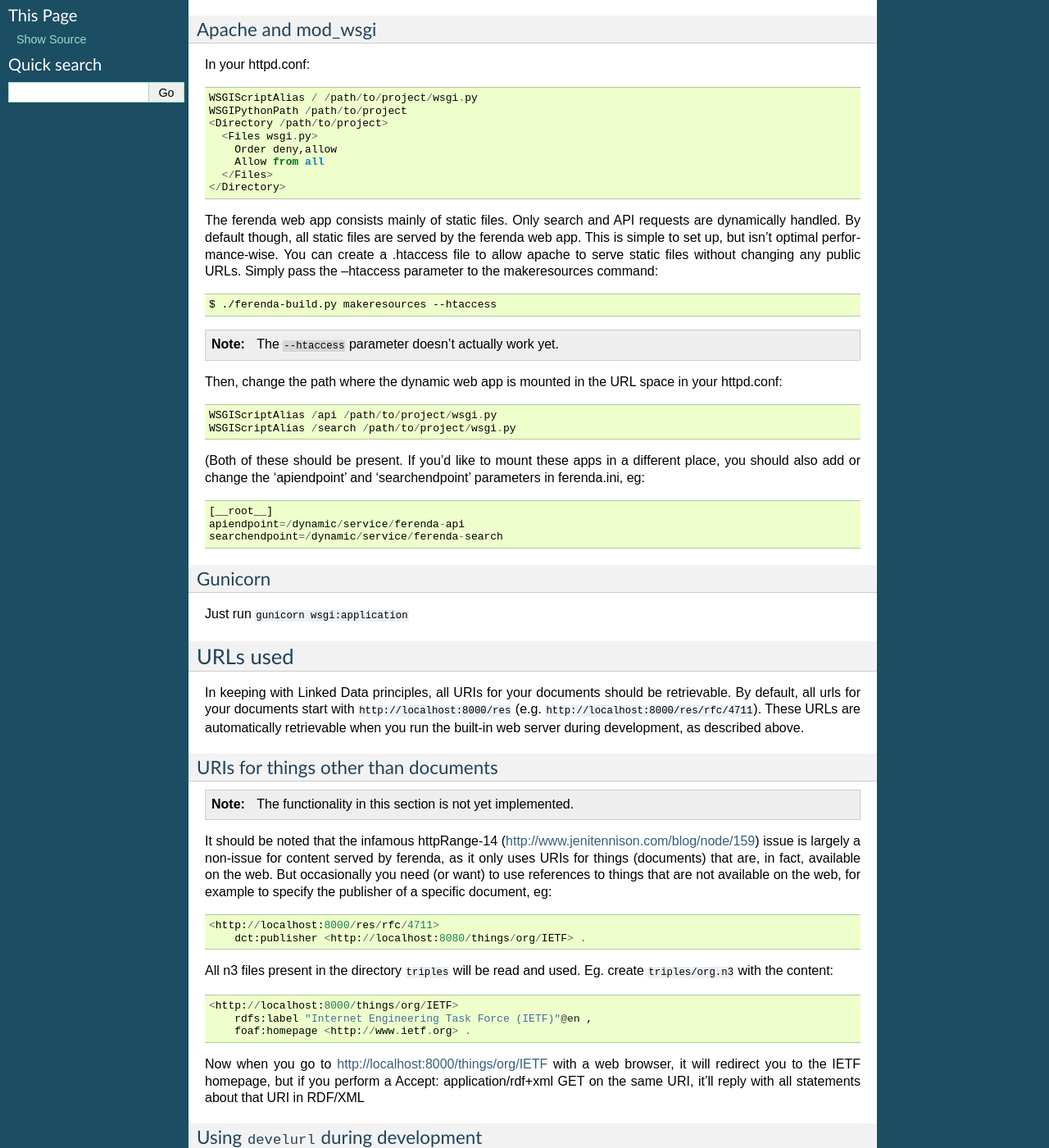
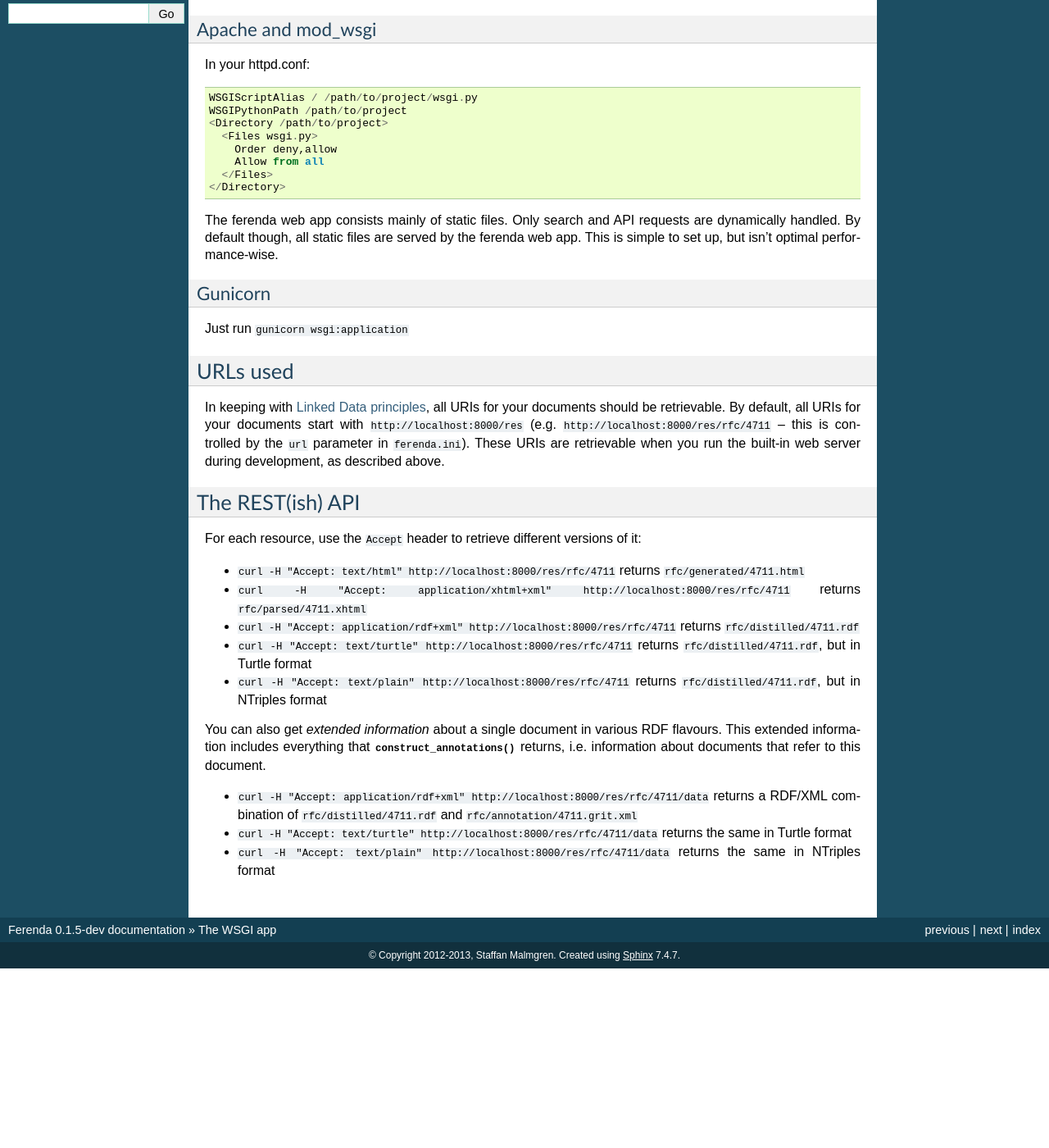
Before and after one commit to staffanm/ferenda, a Sphinx documentation site: the page built from doc/wsgi.rst, in a window 1280 px wide and 1400 px high, scrolled down 408 px. Shown: the whole window at 82% size. Built offline with Sphinx 7.4.7, drawn with Linux system fonts in a browser that asks for light colours; after the commit the page ends 1589 px from its top, so only the background shows below that; some of the changed text lies outside the part shown.

```diff
--- a/doc/examples/w3cstandards.py
+++ b/doc/examples/w3cstandards.py
@@ -39,7 +39,9 @@
         from ferenda import util
         import re
         DCT = Namespace("http://purl.org/dc/terms/")
+        FOAF = Namespace("http://xmlns.com/foaf/0.1/")
         d = Describer(doc.meta, doc.uri)
+        d.rdftype(FOAF.Document)
         d.value(DCT.title, soup.find("title").text, lang=doc.lang)
         d.value(DCT.abstract, soup.find(True, "abstract"), lang=doc.lang)
         # find the issued date -- assume it's the first thing that looks
--- a/doc/index.rst
+++ b/doc/index.rst
@@ -26,7 +26,6 @@
    citationparsing
    toc
    news
-   linkeddata
    wsgi
    external-dbs
    advanced
--- a/doc/linkeddata.rst
+++ /dev/null
@@ -1,32 +0,0 @@
-Linked data in ferenda
-======================
-
-Sites built with Ferenda are compliant with Linked Data
-principles. Here are some thoughts about how.
-
-URIs as identifiers
--------------------
-
-And how URIs are used throughout.
-
-RDFa
-----
-
-The basic mechanism for storing data with metadata.
-
-Vocabularies
-------------
-
-Ferenda supports common vocabularies and/or your own.
-
-
-Serving useful data for URIs
-----------------------------
-
-Aka "the URI is the API"
-
-
-Linked Data API
----------------
-
-For faceted search and similar stuff
--- a/doc/wsgi.rst
+++ b/doc/wsgi.rst
@@ -1,13 +1,8 @@
-
-
-
-
-The WSGI app and it's ReST API
-==============================
+The WSGI app
+============
 
 All ferenda projects contains a built-in web application. This app
-provides navigation, document display, search and an API
-
+provides navigation, document display and search.
 
 Running the web application
 ---------------------------
@@ -29,7 +24,6 @@
   inifile = os.path.join(os.path.dirname(__file__), "ferenda.ini")
   application = make_wsgi_app(inifile=inifile)
 
-
 Apache and mod_wsgi
 ^^^^^^^^^^^^^^^^^^^
 In your httpd.conf::
@@ -46,30 +40,33 @@
 The ferenda web app consists mainly of static files. Only search and
 API requests are dynamically handled. By default though, all static
 files are served by the ferenda web app. This is simple to set up, but
-isn't optimal performance-wise. You can create a .htaccess file to
-allow apache to serve static files without changing any public
-URLs. Simply pass the --htaccess parameter to the makeresources
-command::
+isn't optimal performance-wise.
 
-  $ ./ferenda-build.py makeresources --htaccess
+..
+  You can create a .htaccess file to
+  allow apache to serve static files without changing any public
+  URLs. Simply pass the --htaccess parameter to the makeresources
+  command::
 
-.. note::
+    $ ./ferenda-build.py makeresources --htaccess
 
-   The ``--htaccess`` parameter doesn't actually work yet.
+  .. note::
 
-Then, change the path where the dynamic web app is mounted in the URL
-space in your httpd.conf::
+     The ``--htaccess`` parameter doesn't actually work yet.
 
-  WSGIScriptAlias /api /path/to/project/wsgi.py
-  WSGIScriptAlias /search /path/to/project/wsgi.py
+  Then, change the path where the dynamic web app is mounted in the URL
+  space in your httpd.conf::
 
-(Both of these should be present. If you'd like to mount these apps in
-a different place, you should also add or change the 'apiendpoint' and
-'searchendpoint' parameters in ferenda.ini, eg::
+    WSGIScriptAlias /api /path/to/project/wsgi.py
+    WSGIScriptAlias /search /path/to/project/wsgi.py
 
-  [__root__]
-  apiendpoint=/dynamic/service/ferenda-api
-  searchendpoint=/dynamic/service/ferenda-search
+  (Both of these should be present. If you'd like to mount these apps in
+  a different place, you should also add or change the 'apiendpoint' and
+  'searchendpoint' parameters in ferenda.ini, eg::
+
+    [__root__]
+    apiendpoint=/dynamic/service/ferenda-api
+    searchendpoint=/dynamic/service/ferenda-search
 
 Gunicorn
 ^^^^^^^^
@@ -78,71 +75,66 @@
 URLs used
 ---------
 
-In keeping with Linked Data principles, all URIs for your documents
-should be retrievable. By default, all urls for your documents start
-with ``http://localhost:8000/res``
-(e.g. ``http://localhost:8000/res/rfc/4711``). These URLs are
-automatically retrievable when you run the built-in web server during
-development, as described above.
+In keeping with `Linked Data principles
+<http://www.w3.org/DesignIssues/LinkedData.html>`_, all URIs for your
+documents should be retrievable. By default, all URIs for your
+documents start with ``http://localhost:8000/res``
+(e.g. ``http://localhost:8000/res/rfc/4711`` -- this is controlled by
+the ``url`` parameter in ``ferenda.ini``). These URIs are retrievable
+when you run the built-in web server during development, as described
+above.
 
+..
+  URIs for things other than documents
+  ^^^^^^^^^^^^^^^^^^^^^^^^^^^^^^^^^^^^
+  .. note::
+     The functionality in this section is not yet implemented.
+  It should be noted that the infamous httpRange-14
+  (http://www.jenitennison.com/blog/node/159) issue is largely a
+  non-issue for content served by ferenda, as it only uses URIs for
+  things (documents) that are, in fact, available on the web. But
+  occasionally you need (or want) to use references to things that are
+  not available on the web, for example to specify the publisher of a
+  specific document, eg::
+    <http://localhost:8000/res/rfc/4711>
+        dct:publisher <http://localhost:8080/things/org/IETF> .
+  All n3 files present in the directory ``triples`` will be read and
+  used. Eg. create ``triples/org.n3`` with the content::
+    <http://localhost:8000/things/org/IETF>
+        rdfs:label "Internet Engineering Task Force (IETF)"@en ,
+        foaf:homepage <http://www.ietf.org> .
+  Now when you go to http://localhost:8000/things/org/IETF with a web
+  browser, it will redirect you to the IETF homepage, but if you perform
+  a Accept: application/rdf+xml GET on the same URI, it'll reply with
+  all statements about that URI in RDF/XML
 
-URIs for things other than documents
-^^^^^^^^^^^^^^^^^^^^^^^^^^^^^^^^^^^^
+..
+  Using ``develurl`` during development
+  ^^^^^^^^^^^^^^^^^^^^^^^^^^^^^^^^^^^^^
 
-.. note::
+  .. note::
 
-   The functionality in this section is not yet implemented.
+     The functionality in this section is not yet implemented either.
 
-It should be noted that the infamous httpRange-14
-(http://www.jenitennison.com/blog/node/159) issue is largely a
-non-issue for content served by ferenda, as it only uses URIs for
-things (documents) that are, in fact, available on the web. But
-occasionally you need (or want) to use references to things that are
-not available on the web, for example to specify the publisher of a
-specific document, eg::
+  When deploying, you won't use http://localhost:8000/ in your
+  public-facing URLs. Instead, come up with an external base url such as
+  ``http://example.org/netstandards/``, and in ferenda.ini set::
 
-  <http://localhost:8000/res/rfc/4711>
-      dct:publisher <http://localhost:8080/things/org/IETF> .
+    [__root__]
+    url=http://example.org/netstandards/
+    develurl=http://localhost:8000/
 
-All n3 files present in the directory ``triples`` will be read and
-used. Eg. create ``triples/org.n3`` with the content::
+  This will make all uris in parsed and generated documents on the form
+  http://example.org/netstandards/res/rfc/4711, but during devel still
+  support http://localhost:8000/res/rfc/4711.
 
-  <http://localhost:8000/things/org/IETF>
-      rdfs:label "Internet Engineering Task Force (IETF)"@en ,
-      foaf:homepage <http://www.ietf.org> .
+  When you set url to a new value, you must re-run ``./ferenda-build.py
+  all generate --all --force``, ``./ferenda-build.py all toc --force``,
+  ``./ferenda-build.py all news --force`` and ``./ferenda-build.py all
+  frontpage --force`` for it to take effect.
 
-Now when you go to http://localhost:8000/things/org/IETF with a web
-browser, it will redirect you to the IETF homepage, but if you perform
-a Accept: application/rdf+xml GET on the same URI, it'll reply with
-all statements about that URI in RDF/XML
-
-
-Using ``develurl`` during development
-^^^^^^^^^^^^^^^^^^^^^^^^^^^^^^^^^^^^^
-
-.. note::
-
-   The functionality in this section is not yet implemented either.
-
-When deploying, you won't use http://localhost:8000/ in your
-public-facing URLs. Instead, come up with an external base url such as
-``http://example.org/netstandards/``, and in ferenda.ini set::
-
-  [__root__]
-  url=http://example.org/netstandards/
-  develurl=http://localhost:8000/
-
-This will make all uris in parsed and generated documents on the form
-http://example.org/netstandards/res/rfc/4711, but during devel still
-support http://localhost:8000/res/rfc/4711.
-
-When you set url to a new value, you must re-run ``./ferenda-build.py
-all generate --all --force``, ``./ferenda-build.py all toc --force``,
-``./ferenda-build.py all news --force`` and ``./ferenda-build.py all
-frontpage --force`` for it to take effect.
-
-The RESTish API
----------------
+The REST(ish) API
+-----------------
 
 For each resource, use the ``Accept`` header to retrieve different
 versions of it:
@@ -159,9 +151,11 @@
   returns ``rfc/distilled/4711.rdf``, but in Turtle format
 * ``curl -H "Accept: text/plain" http://localhost:8000/res/rfc/4711``
   returns ``rfc/distilled/4711.rdf``, but in NTriples format
-* ``curl -H "Accept: application/json"
-  http://localhost:8000/res/rfc/4711`` returns
-  ``rfc/distilled/4711.rdf``, but in JSON-LD format
+
+..
+  * ``curl -H "Accept: application/json"
+    http://localhost:8000/res/rfc/4711`` returns
+    ``rfc/distilled/4711.rdf``, but in JSON-LD format
 
 You can also get *extended information* about a single document in
 various RDF flavours. This extended information includes everything
@@ -178,36 +172,40 @@
 * ``curl -H "Accept: text/plain"
   http://localhost:8000/res/rfc/4711/data`` returns the same in
   NTriples format
-* ``curl -H "Accept: application/json"
-  http://localhost:8000/res/rfc/4711/data`` returns the same in
-  JSON-LD format.
 
-.. note::
+..
+  * ``curl -H "Accept: application/json"
+    http://localhost:8000/res/rfc/4711/data`` returns the same in
+    JSON-LD format.
 
-   JSON-LD output is not yet supported, awaiting the first
-   public release of `rdflib-jsonld
-   <http://github.com/RDFLib/rdflib-jsonld>`_ on PyPI.
+  .. note::
 
-Dataset resources
-^^^^^^^^^^^^^^^^^
+     JSON-LD output is not yet supported, awaiting the first
+     public release of `rdflib-jsonld
+     <http://github.com/RDFLib/rdflib-jsonld>`_ on PyPI.
 
-.. note::
 
-   Not implemented... yet!
+..
+  Dataset resources
+  ^^^^^^^^^^^^^^^^^
 
-Each docrepo exposes information about the data it contains through
-it's dataset URI. This is a single URI (controlled by
-:meth:`~ferenda.DocumentRepository.dataset_uri`) which can be queried
-in a similar way as the document resources above:
+  .. note::
 
-* ``curl -H "Accept: application/html" http://localhost/dataset/rfc``
-  returns a HTML view of a Table of Contents for all documents (see
-  :doc:`createdocrepos`, "Writing your own toc implementation").
-* ``curl -H "Accept: text/plain" http://localhost/dataset/rfc``
-  returns ``rfc/distilled/dump.nt`` which contains all RDF statements
-  for all documents in the repository.
-* ``curl -H "Accept: application/rdf+xml"
-  http://localhost/dataset/rfc`` returns the same, but in RDF/XML
-  format.
-* ``curl -H "Accept: text/turtle" http://localhost/dataset/rfc``
-  returns the same, but in turtle format.
+     Not implemented... yet!
+
+  Each docrepo exposes information about the data it contains through
+  it's dataset URI. This is a single URI (controlled by
+  :meth:`~ferenda.DocumentRepository.dataset_uri`) which can be queried
+  in a similar way as the document resources above:
+
+  * ``curl -H "Accept: application/html" http://localhost/dataset/rfc``
+    returns a HTML view of a Table of Contents for all documents (see
+    :doc:`toc`)
+  * ``curl -H "Accept: text/plain" http://localhost/dataset/rfc``
+    returns ``rfc/distilled/dump.nt`` which contains all RDF statements
+    for all documents in the repository.
+  * ``curl -H "Accept: application/rdf+xml"
+    http://localhost/dataset/rfc`` returns the same, but in RDF/XML
+    format.
+  * ``curl -H "Accept: text/turtle" http://localhost/dataset/rfc``
+    returns the same, but in turtle format.
```
Also changed, not shown: CHANGELOG.md (+8 -5 lines), doc/advanced.rst (+19 -2 lines), doc/firststeps.rst (+4 -3 lines), 5 other files.
